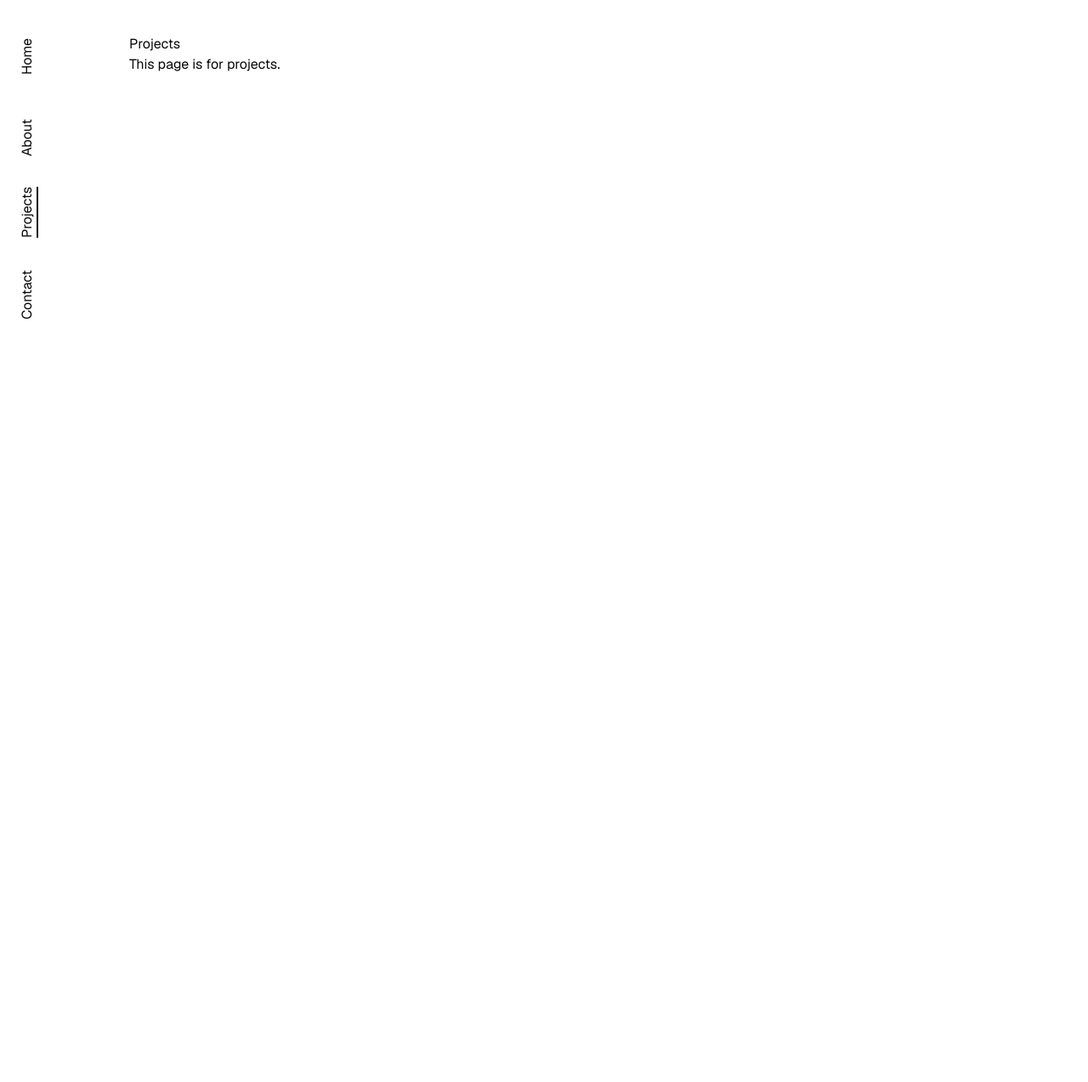
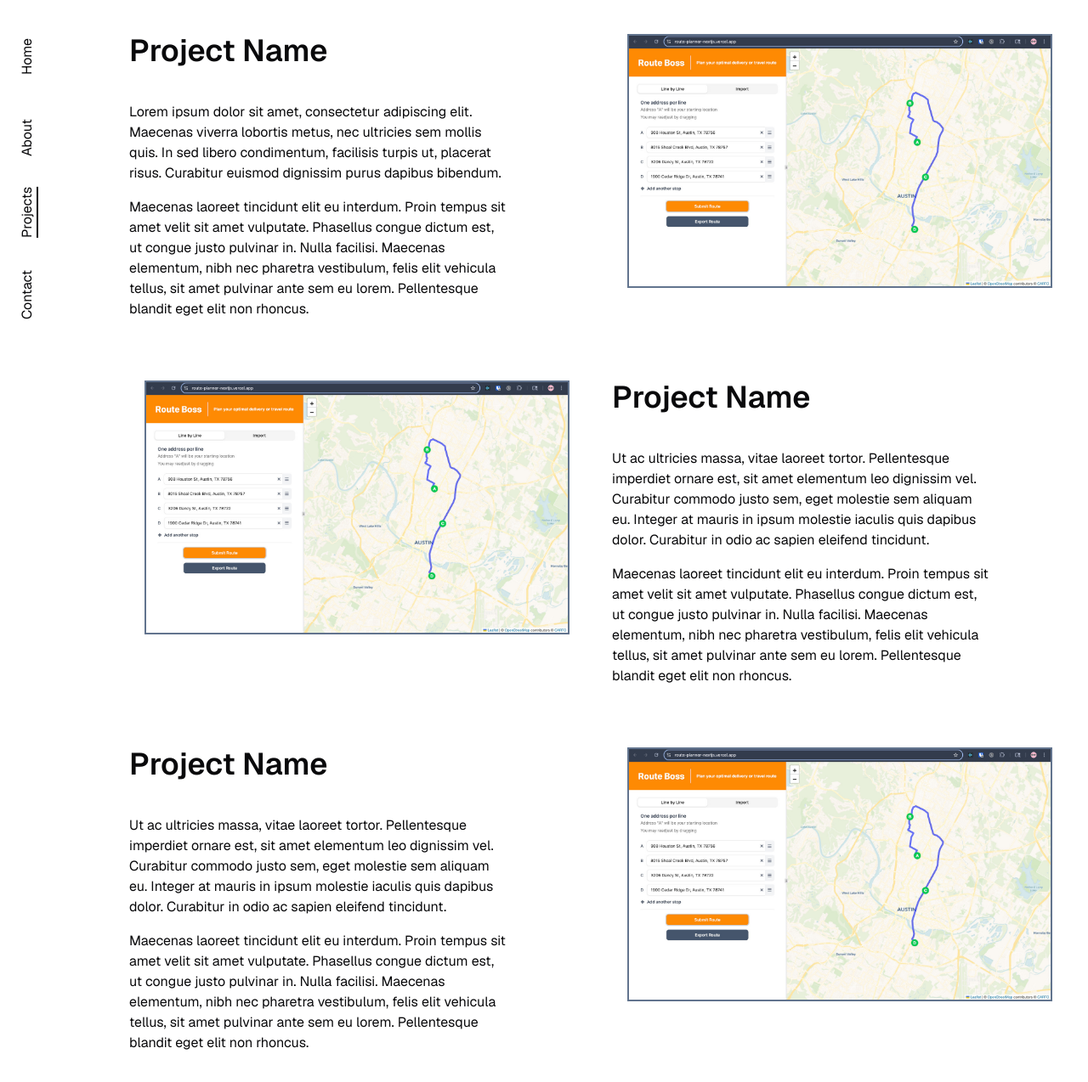
Before and after one commit to ReneMSdev/portfolio-website, a Next.js app: page /projects in a window 1280 px wide. Shown: the top 1274 px of the page at 85% size. Before the commit the page ends 800 px from the top, so only its background shows below. Built offline with nearby package versions, Linux system fonts and the light colour scheme.

Commit message:
UI for projects page

```diff
--- a/src/app/projects/page.js
+++ b/src/app/projects/page.js
@@ -1,8 +1,96 @@
+import Image from 'next/image'
+
 export default function ProjectsPage() {
   return (
-    <div>
-      <h1>Projects</h1>
-      <p>This page is for projects.</p>
+    <div className='grid grid-cols-1 md:grid-cols-2 gap-8 items-start'>
+      {/* Project 1 Text */}
+      <div>
+        <h1 className='text-4xl font-semibold'>Project Name</h1>
+        <p className='max-w-md pt-10'>
+          Lorem ipsum dolor sit amet, consectetur adipiscing elit. Maecenas viverra lobortis metus,
+          nec ultricies sem mollis quis. In sed libero condimentum, facilisis turpis ut, placerat
+          risus. Curabitur euismod dignissim purus dapibus bibendum.
+        </p>
+        <p className='max-w-md pt-4  pb-10'>
+          Maecenas laoreet tincidunt elit eu interdum. Proin tempus sit amet velit sit amet
+          vulputate. Phasellus congue dictum est, ut congue justo pulvinar in. Nulla facilisi.
+          Maecenas elementum, nibh nec pharetra vestibulum, felis elit vehicula tellus, sit amet
+          pulvinar ante sem eu lorem. Pellentesque blandit eget elit non rhoncus.
+        </p>
+      </div>
+
+      {/* Project 1 Image */}
+      <div className='flex justify-center'>
+        <Image
+          src='/routeplanner1.jpg'
+          alt='Rene Maxey-Salomone'
+          width={500}
+          height={0}
+          layout='intrinsic'
+          className='border-2 border-slate-500'
+        />
+      </div>
+
+      {/* Project 2 Image */}
+      <div className='flex justify-center'>
+        <Image
+          src='/routeplanner1.jpg'
+          alt='Rene Maxey-Salomone'
+          width={500}
+          height={0}
+          layout='intrinsic'
+          className='border-2 border-slate-500'
+        />
+      </div>
+
+      {/* Project 2 Text */}
+
+      <div>
+        <h1 className='text-4xl font-semibold'>Project Name</h1>
+        <p className='max-w-md pt-10'>
+          Ut ac ultricies massa, vitae laoreet tortor. Pellentesque imperdiet ornare est, sit amet
+          elementum leo dignissim vel. Curabitur commodo justo sem, eget molestie sem aliquam eu.
+          Integer at mauris in ipsum molestie iaculis quis dapibus dolor. Curabitur in odio ac
+          sapien eleifend tincidunt.
+        </p>
+        <p className='max-w-md pt-4 pb-10'>
+          Maecenas laoreet tincidunt elit eu interdum. Proin tempus sit amet velit sit amet
+          vulputate. Phasellus congue dictum est, ut congue justo pulvinar in. Nulla facilisi.
+          Maecenas elementum, nibh nec pharetra vestibulum, felis elit vehicula tellus, sit amet
+          pulvinar ante sem eu lorem. Pellentesque blandit eget elit non rhoncus.
+        </p>
+      </div>
+
+      {/* Project 3 Text */}
+
+      <div>
+        <h1 className='text-4xl font-semibold'>Project Name</h1>
+        <p className='max-w-md pt-10'>
+          Ut ac ultricies massa, vitae laoreet tortor. Pellentesque imperdiet ornare est, sit amet
+          elementum leo dignissim vel. Curabitur commodo justo sem, eget molestie sem aliquam eu.
+          Integer at mauris in ipsum molestie iaculis quis dapibus dolor. Curabitur in odio ac
+          sapien eleifend tincidunt.
+        </p>
+        <p className='max-w-md pt-4 pb-10'>
+          Maecenas laoreet tincidunt elit eu interdum. Proin tempus sit amet velit sit amet
+          vulputate. Phasellus congue dictum est, ut congue justo pulvinar in. Nulla facilisi.
+          Maecenas elementum, nibh nec pharetra vestibulum, felis elit vehicula tellus, sit amet
+          pulvinar ante sem eu lorem. Pellentesque blandit eget elit non rhoncus.
+        </p>
+      </div>
+
+      {/* Project 3 Image */}
+
+      <div className='flex justify-center'>
+        <Image
+          src='/routeplanner1.jpg'
+          alt='Rene Maxey-Salomone'
+          width={500}
+          height={0}
+          layout='intrinsic'
+          className='border-2 border-slate-500'
+        />
+      </div>
     </div>
   )
 }
```
Also changed, not shown: public/routeplanner1.jpg (added), public/routeplanner2.jpg (added).
